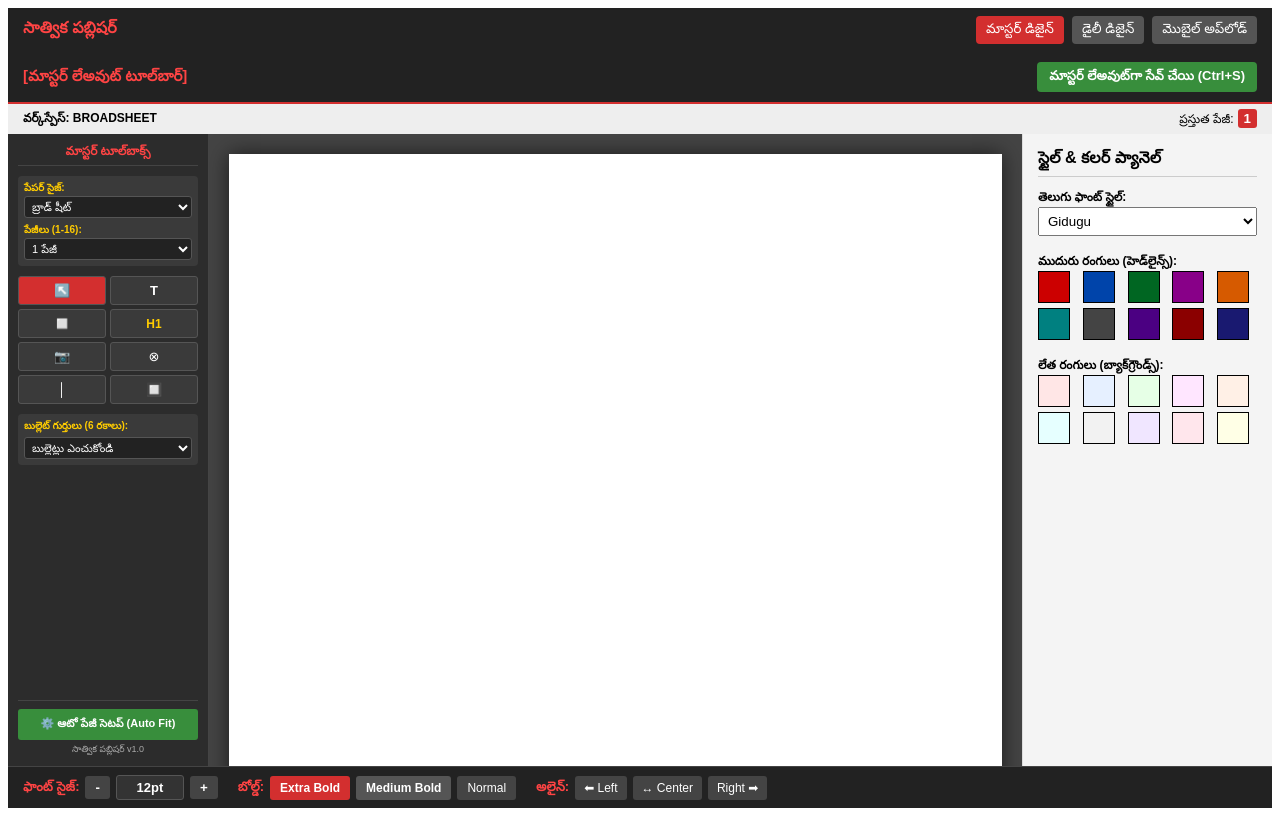
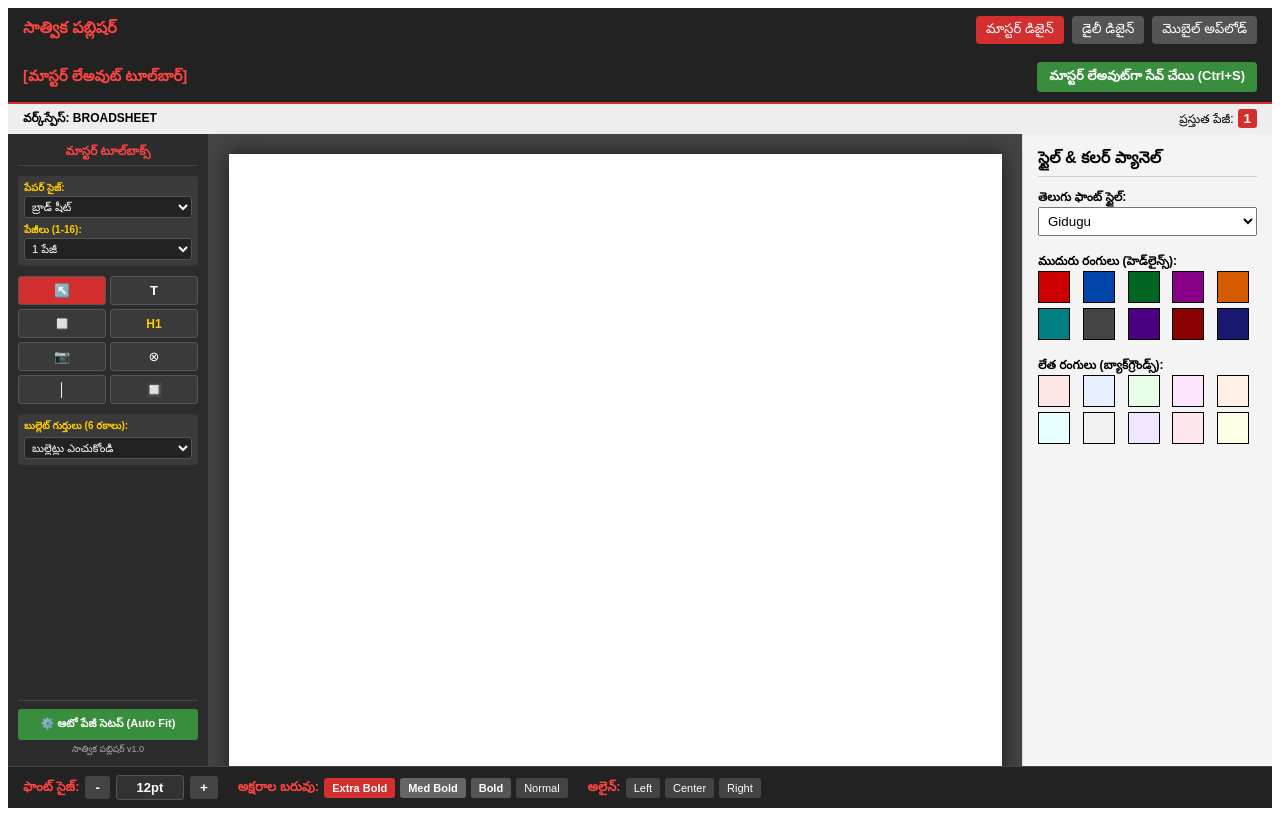
Before and after one commit to jpd-123/yuvagalam-newspaper-design, a React (Vite) app: page / in a window 1280 px wide. Built offline with nearby package versions, Linux system fonts and the light colour scheme.

Commit message:
Refactor BottomStyleBar for bold and alignment options

```diff
--- a/src/components/Panels/BottomStyleBar.jsx
+++ b/src/components/Panels/BottomStyleBar.jsx
@@ -1,47 +1,23 @@
 import React from 'react';
 
-// App.jsx లో { BottomStyleBar } అని ఇంపోర్ట్ చేసుకున్నాం కాబట్టి ఇక్కడ 'export function' వాడాలి
 export function BottomStyleBar({ fontSize = 12, setFontSize }) {
 
-  // సెలెక్ట్ చేసిన అక్షరాలకు స్టైల్ (Bold / Align / Size) అప్లై చేయడానికి
-  const applyStyleToSelection = (styleType, value) => {
+  const applyBoldStyle = (type) => {
     const selection = window.getSelection();
     if (!selection || !selection.rangeCount) return;
-
-    // 1. అలైన్‌మెంట్ (Left, Center, Right)
-    if (styleType === 'ALIGN') {
-      document.execCommand(value, false, null);
-      return;
-    }
-
-    // 2. ఫాంట్ సైజ్ మార్పు (సెలెక్ట్ చేసిన అక్షరాలకు మాత్రమే సైజ్ పెంచడం/తగ్గించడం)
-    if (styleType === 'INLINE_SIZE') {
-      const range = selection.getRangeAt(0);
-      if (!range.collapsed) {
-        const span = document.createElement('span');
-        span.style.fontSize = `${value}pt`;
-        try {
-          range.surroundContents(span);
-        } catch (err) {
-          document.execCommand('fontSize', false, '4');
-        }
-      }
-      return;
-    }
-
-    // 3. మూడు రకాల బోల్డ్ ఆప్షన్లు (Extra Bold, Medium Bold, Normal)
     const range = selection.getRangeAt(0);
     if (range.collapsed) return;
 
     const span = document.createElement('span');
-    if (styleType === 'EXTRA_BOLD') {
+    if (type === 'EXTRA_BOLD') {
       span.style.fontWeight = '900';
-      span.style.textShadow = '1px 1px 0px rgba(0,0,0,0.3)';
-    } else if (styleType === 'MEDIUM_BOLD') {
+      span.style.textShadow = '0.5px 0.5px 0px rgba(0,0,0,0.4)';
+    } else if (type === 'MEDIUM_BOLD') {
       span.style.fontWeight = '600';
-    } else if (styleType === 'NORMAL') {
+    } else if (type === 'NORMAL_BOLD') {
+      span.style.fontWeight = 'bold';
+    } else {
       span.style.fontWeight = 'normal';
-      span.style.textShadow = 'none';
     }
 
     try {
@@ -51,35 +27,21 @@ export function BottomStyleBar({ fontSize = 12, setFontSize }) {
     }
   };
 
+  const applyAlignment = (command) => {
+    document.execCommand(command, false, null);
+  };
+
   return (
     <div
-      // ఇది చాలా ముఖ్యం: బటన్ నొక్కినప్పుడు పైన సెలెక్ట్ చేసిన అక్షరాలు డీ-సెలెక్ట్ అవ్వకుండా ఆపుతుంది!
       onMouseDown={(e) => e.preventDefault()}
-      style={{
-        background: '#222',
-        color: '#fff',
-        padding: '8px 15px',
-        display: 'flex',
-        alignItems: 'center',
-        gap: '20px',
-        fontSize: '13px',
-        borderTop: '1px solid #444',
-        flexWrap: 'wrap',
-        zIndex: 100
-      }}
+      style={{ background: '#222', color: '#fff', padding: '8px 15px', display: 'flex', alignItems: 'center', gap: '20px', fontSize: '13px', borderTop: '1px solid #444', flexWrap: 'wrap', zIndex: 100 }}
     >
-
-      {/* 1. ఫాంట్ సైజ్ కంట్రోల్స్ (- మరియు +) */}
+      {/* ఫాంట్ సైజ్ కంట్రోల్స్ */}
       <div style={{ display: 'flex', alignItems: 'center', gap: '6px' }}>
         <span style={{ fontWeight: 'bold', color: '#ff4444' }}>ఫాంట్ సైజ్:</span>
         <button
-          onClick={() => {
-            const newSize = Math.max(8, fontSize - 1);
-            if (setFontSize) setFontSize(newSize);
-            applyStyleToSelection('INLINE_SIZE', newSize);
-          }}
+          onClick={() => setFontSize(Math.max(8, fontSize - 1))}
           style={{ background: '#444', color: '#fff', border: 'none', padding: '4px 10px', cursor: 'pointer', borderRadius: '3px', fontWeight: 'bold' }}
-          title="సైజ్ తగ్గించండి (-)"
         >
           -
         </button>
@@ -87,73 +49,29 @@ export function BottomStyleBar({ fontSize = 12, setFontSize }) {
           {fontSize}pt
         </span>
         <button
-          onClick={() => {
-            const newSize = fontSize + 1;
-            if (setFontSize) setFontSize(newSize);
-            applyStyleToSelection('INLINE_SIZE', newSize);
-          }}
+          onClick={() => setFontSize(fontSize + 1)}
           style={{ background: '#444', color: '#fff', border: 'none', padding: '4px 10px', cursor: 'pointer', borderRadius: '3px', fontWeight: 'bold' }}
-          title="సైజ్ పెంచండి (+)"
         >
           +
         </button>
       </div>
 
-      {/* 2. మూడు రకాల బోల్డ్ ఆప్షన్లు */}
-      <div style={{ display: 'flex', alignItems: 'center', gap: '6px' }}>
-        <span style={{ fontWeight: 'bold', color: '#ff4444' }}>బోల్డ్:</span>
-
-        <button
-          onClick={() => applyStyleToSelection('EXTRA_BOLD')}
-          style={{ background: '#d32f2f', color: '#fff', border: 'none', padding: '5px 10px', cursor: 'pointer', borderRadius: '3px', fontWeight: '900', fontSize: '12px' }}
-          title="ఎక్స్‌ట్రా బోల్డ్ (హెడ్‌లైన్ కోసం)"
-        >
-          Extra Bold
-        </button>
-
-        <button
-          onClick={() => applyStyleToSelection('MEDIUM_BOLD')}
-          style={{ background: '#555', color: '#fff', border: 'none', padding: '5px 10px', cursor: 'pointer', borderRadius: '3px', fontWeight: '600', fontSize: '12px' }}
-          title="మీడియం బోల్డ్ (సబ్-హెడ్‌లైన్ కోసం)"
-        >
-          Medium Bold
-        </button>
-
-        <button
-          onClick={() => applyStyleToSelection('NORMAL')}
-          style={{ background: '#444', color: '#fff', border: 'none', padding: '5px 10px', cursor: 'pointer', borderRadius: '3px', fontWeight: 'normal', fontSize: '12px' }}
-          title="సాధారణ అక్షరాలు (బాడీ టెక్స్ట్ కోసం)"
-        >
-          Normal
-        </button>
+      {/* 4 రకాల బోల్డ్ ఆప్షన్లు */}
+      <div style={{ display: 'flex', alignItems: 'center', gap: '5px' }}>
+        <span style={{ fontWeight: 'bold', color: '#ff4444' }}>అక్షరాల బరువు:</span>
+        <button onClick={() => applyBoldStyle('EXTRA_BOLD')} style={{ background: '#d32f2f', color: '#fff', border: 'none', padding: '4px 8px', cursor: 'pointer', borderRadius: '3px', fontWeight: '900', fontSize: '11px' }} title="ఎక్స్‌ట్రా బోల్డ్">Extra Bold</button>
+        <button onClick={() => applyBoldStyle('MEDIUM_BOLD')} style={{ background: '#666', color: '#fff', border: 'none', padding: '4px 8px', cursor: 'pointer', borderRadius: '3px', fontWeight: '600', fontSize: '11px' }} title="మీడియం బోల్డ్">Med Bold</button>
+        <button onClick={() => applyBoldStyle('NORMAL_BOLD')} style={{ background: '#555', color: '#fff', border: 'none', padding: '4px 8px', cursor: 'pointer', borderRadius: '3px', fontWeight: 'bold', fontSize: '11px' }} title="సాధారణ బోల్డ్">Bold</button>
+        <button onClick={() => applyBoldStyle('NORMAL')} style={{ background: '#444', color: '#fff', border: 'none', padding: '4px 8px', cursor: 'pointer', borderRadius: '3px', fontWeight: 'normal', fontSize: '11px' }} title="సాధారణ అక్షరాలు">Normal</button>
       </div>
 
-      {/* 3. అలైన్‌మెంట్ ఆప్షన్లు (Left, Center, Right) */}
-      <div style={{ display: 'flex', alignItems: 'center', gap: '6px' }}>
+      {/* అలైన్‌మెంట్ ఆప్షన్లు */}
+      <div style={{ display: 'flex', alignItems: 'center', gap: '5px' }}>
         <span style={{ fontWeight: 'bold', color: '#ff4444' }}>అలైన్:</span>
-        <button
-          onClick={() => applyStyleToSelection('ALIGN', 'justifyLeft')}
-          style={{ background: '#444', color: '#fff', border: 'none', padding: '5px 9px', cursor: 'pointer', borderRadius: '3px', fontSize: '12px' }}
-          title="ఎడమ వైపు (Left)"
-        >
-          ⬅ Left
-        </button>
-        <button
-          onClick={() => applyStyleToSelection('ALIGN', 'justifyCenter')}
-          style={{ background: '#444', color: '#fff', border: 'none', padding: '5px 9px', cursor: 'pointer', borderRadius: '3px', fontSize: '12px' }}
-          title="మధ్యకు (Center)"
-        >
-          ↔ Center
-        </button>
-        <button
-          onClick={() => applyStyleToSelection('ALIGN', 'justifyRight')}
-          style={{ background: '#444', color: '#fff', border: 'none', padding: '5px 9px', cursor: 'pointer', borderRadius: '3px', fontSize: '12px' }}
-          title="కుడి వైపు (Right)"
-        >
-          Right ➡
-        </button>
+        <button onClick={() => applyAlignment('justifyLeft')} style={{ background: '#444', color: '#fff', border: 'none', padding: '4px 8px', cursor: 'pointer', borderRadius: '3px', fontSize: '11px' }}>Left</button>
+        <button onClick={() => applyAlignment('justifyCenter')} style={{ background: '#444', color: '#fff', border: 'none', padding: '4px 8px', cursor: 'pointer', borderRadius: '3px', fontSize: '11px' }}>Center</button>
+        <button onClick={() => applyAlignment('justifyRight')} style={{ background: '#444', color: '#fff', border: 'none', padding: '4px 8px', cursor: 'pointer', borderRadius: '3px', fontSize: '11px' }}>Right</button>
       </div>
-
     </div>
   );
 }
```
